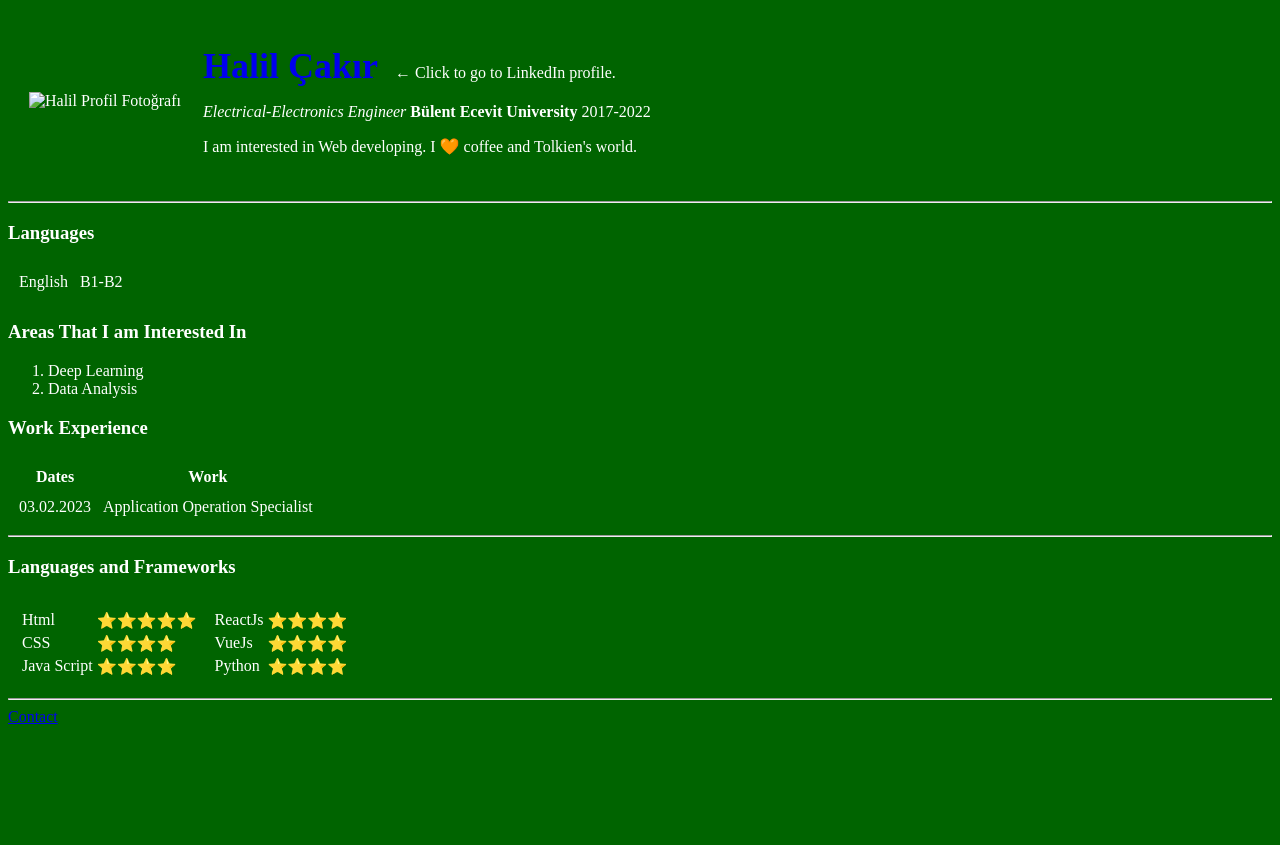
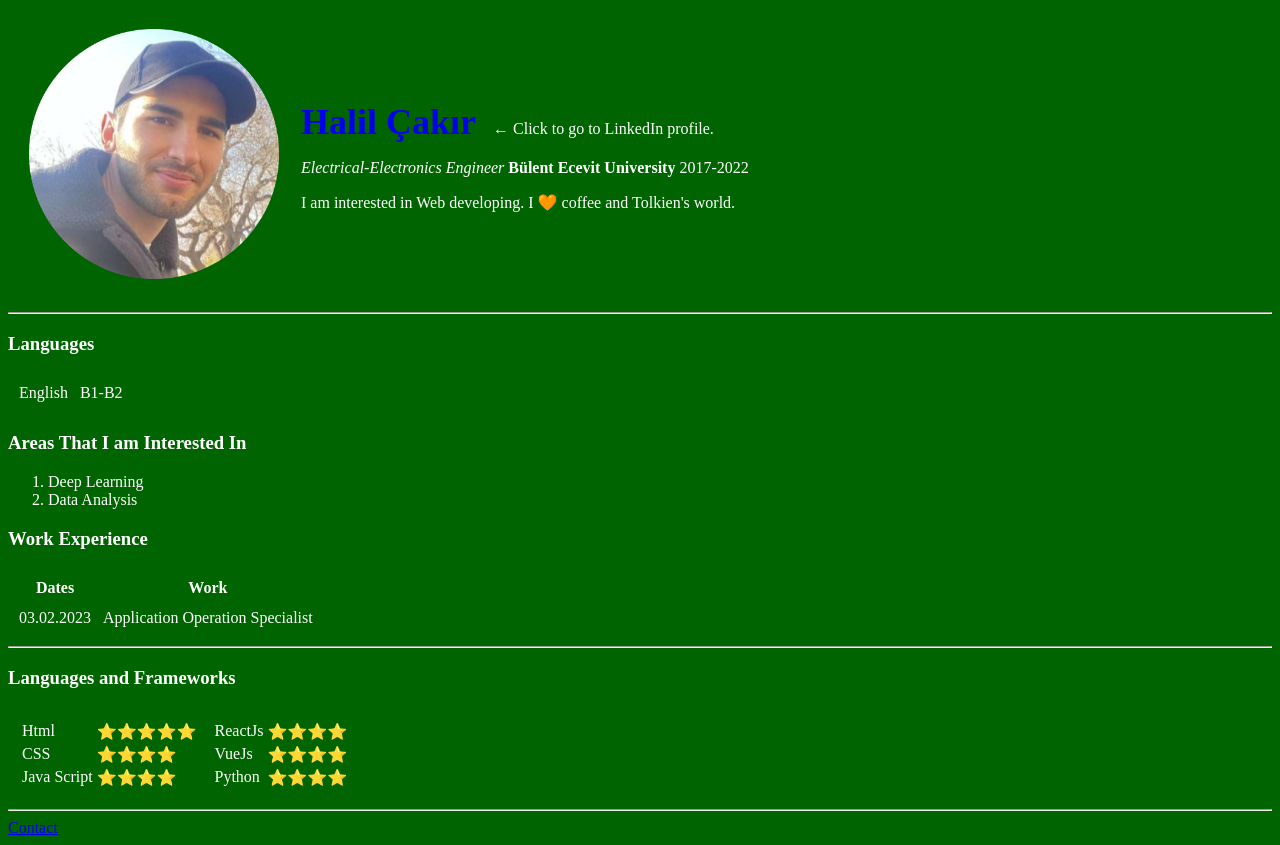
Before and after one commit to halilcakir/cv, a plain HTML site: page index.html in a window 1280 px wide. Before the commit the page ends 800 px from the top, so only its background shows below. Drawn offline with Linux system fonts and the light colour scheme.

Commit message:
Update index.html

```diff
--- a/index.html
+++ b/index.html
@@ -14,7 +14,7 @@
 <body style="background: darkgreen; color:#ffff;">
     <table cellspacing="20px">
         <tr>
-            <td> <img style="width: 250px; height: auto; " src="images/halil.png" alt="Halil Profil Fotoğrafı"></td>
+            <td> <img style="width: 250px; height: auto; " src="img/halil.png" alt="Halil Profil Fotoğrafı"></td>
             <td>
                 <p><a style="text-decoration: none; font-size: 36px;" href="https://www.linkedin.com/in/halilcakirr/">
                         <strong>Halil Çakır</strong>
```
